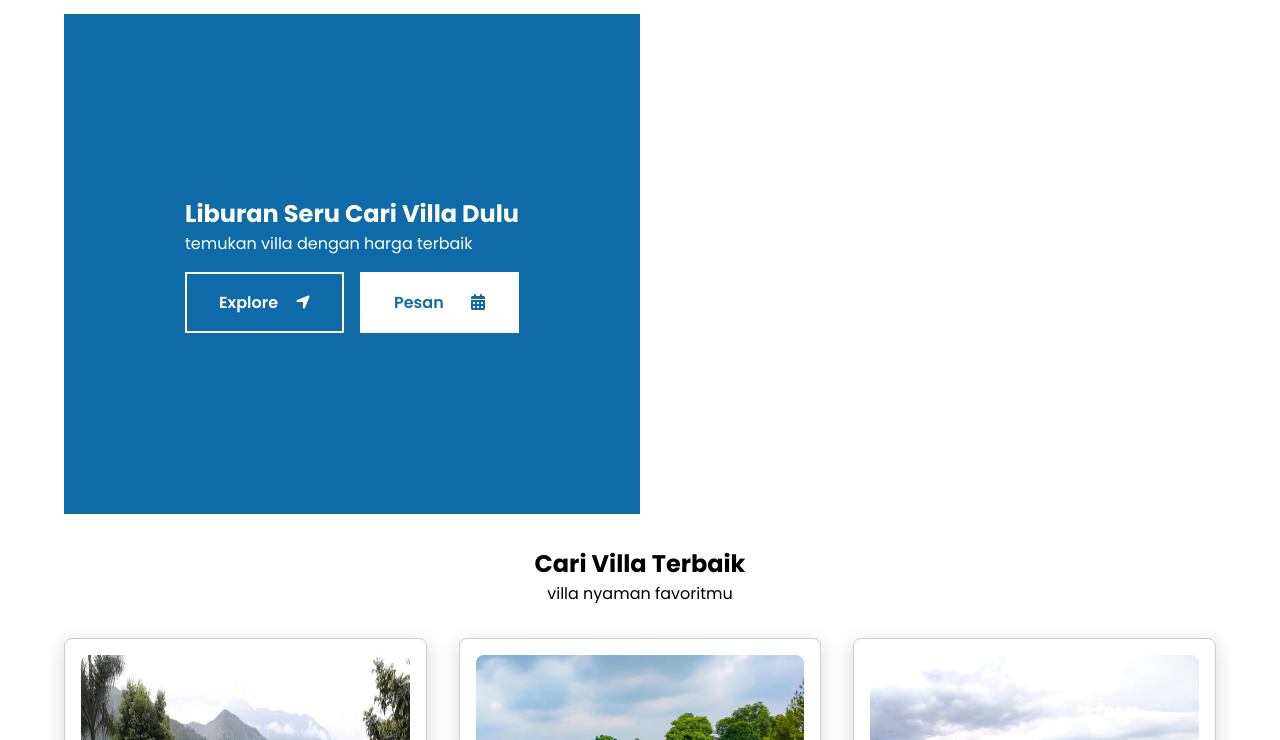
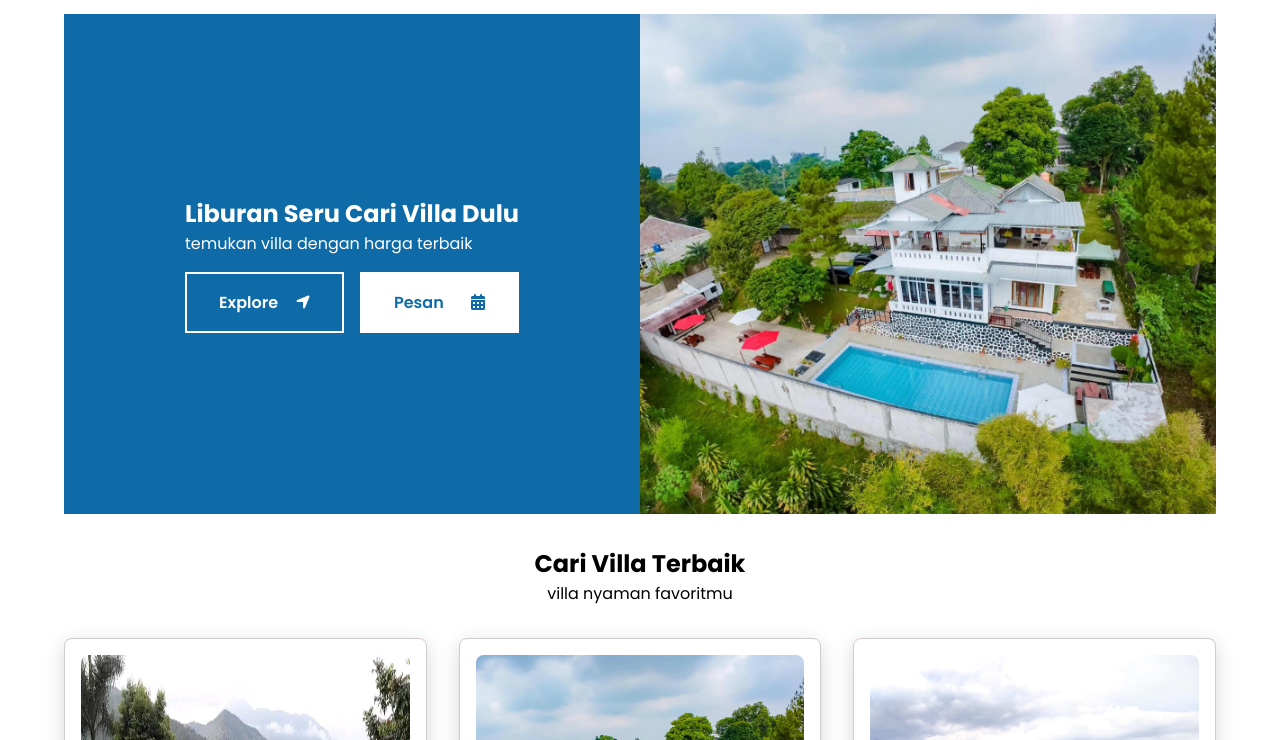
Before and after one commit to uiuxkimabe/project-villa, a plain HTML site: page index.html in a window 1280 px wide. Shown: the part 60-800 px from the top of the page. Drawn offline with Linux system fonts and the light colour scheme.

Commit message:
ubah format nama img hero

```diff
--- a/src/style/index.css
+++ b/src/style/index.css
@@ -71,7 +71,7 @@ nav .navbar a:hover {
 }
 
 #hero .imgPreview {
-  background: url(../img/villa-gunung-gelis/1.jpeg) no-repeat center center/cover;
+  background: url(../img/villa-gunung-gelis/1.jpg) no-repeat center center/cover;
   height: 100%;
 }
 
```
